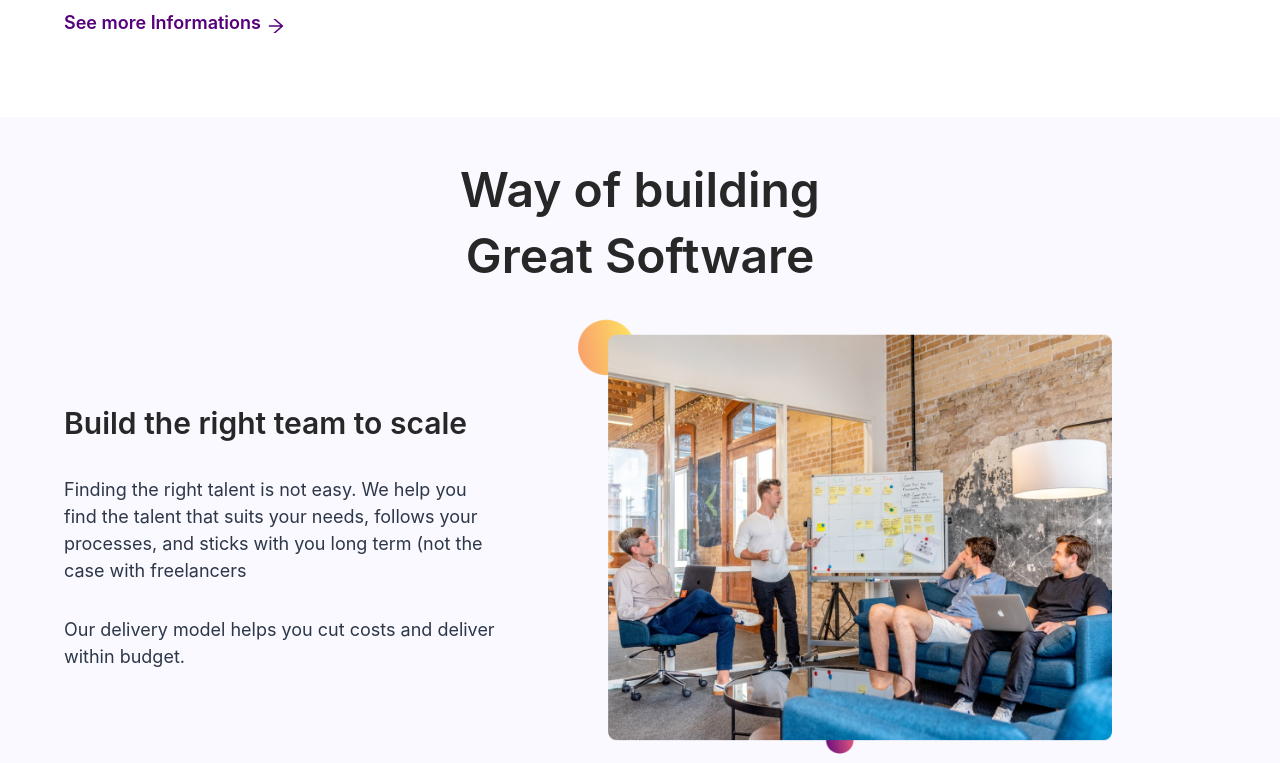
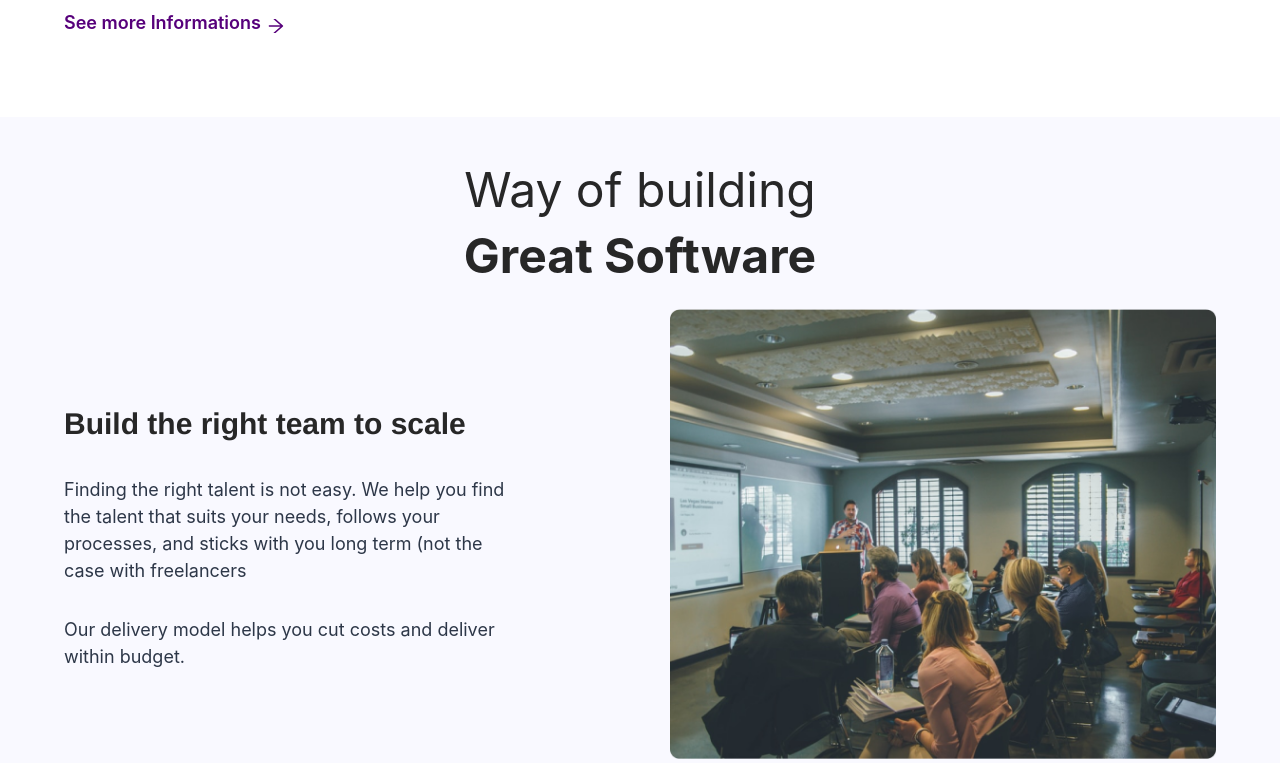
Before and after one commit to AbdulMoizKhan/Kickstart-Creations, a React (Vite) app in the folder vite-project/: page / in a window 1280 px wide. Shown: the part 1705-2468 px from the top of the page. Built offline with nearby package versions, Linux system fonts and the light colour scheme.

Commit message:
random fixes

```diff
--- a/vite-project/src/App.tsx
+++ b/vite-project/src/App.tsx
@@ -1,7 +1,7 @@
 import { createBrowserRouter } from 'react-router-dom';
 import { RouterProvider } from 'react-router';
 import { ThemeProvider } from '@mui/material';
-import { theme } from './theme.ts'; // Assuming you have a theme defined
+import { theme } from './theme.ts';
 
 import LandingPageLayout from './layout';
 import { Home } from './routes/home';
--- a/vite-project/src/components/image_text/content.tsx
+++ b/vite-project/src/components/image_text/content.tsx
@@ -1,4 +1,4 @@
-import imgtext1 from '../../assets/imgtext1.png';
+// import imgtext1 from '../../assets/imgtext1.png';
 import imgtext2 from '../../assets/imgtext2.png';
 import imgtext3 from '../../assets/imgtext3.png';
 
@@ -6,8 +6,8 @@ export const content = [
         {
             "headTitle": "Build the right team to scale",
             "description1": "Finding the right talent is not easy. We help you find the talent that suits your needs, follows your processes, and sticks with you long term (not the case with freelancers",
-            "subDescription1": "Our delivery model helps you cut costs and deliver within budget.",
-            "imageUrl": imgtext1
+            "subDescription1": `Our <span className="imagetext_desc">delivery model</span> helps you cut costs and deliver within budget.`,
+            "imageUrl": imgtext3
         },
         {
             "headTitle": "Crafting Exceptional Solutions",
--- a/vite-project/src/components/image_text/index.tsx
+++ b/vite-project/src/components/image_text/index.tsx
@@ -14,7 +14,7 @@ const boxWrapper1 : SxProps ={
   width : {sm : '100%'  , md : '40%'}
 }
 const boxWrapper2 : SxProps ={
-  width : {sm : '100%'  , md : '60%'}
+  width : {sm : '100%'  , md : 'auto'}
 }
 const ImageText = ({ headTitle, description1, subDescription1, imageUrl, direction }: ImagetextProps) => {
   const matches = useMediaQuery('(max-width:768px)');
@@ -22,25 +22,24 @@ const ImageText = ({ headTitle, description1, subDescription1, imageUrl, directi
     direction = undefined
   }
   return (
-    <div>
+    <>
       <Container>
-        <Box >
-          <Stack direction={direction} sx={{ columnGap: '70px' }}>
+          <Stack direction={direction} justifyContent={"space-between"} sx={{ columnGap: '70px' }}>
             <Box sx={boxWrapper1}>
               <Stack direction={"column"} justifyContent={"center"} spacing={4} sx={{ height: '100%' }}>
-                <Typography variant="h4" sx={{ fontWeight: '600' }}>{headTitle}</Typography>
+                <Typography variant="h4" sx={{ fontWeight: '600', fontFamily: 'Helvetica' }}>{headTitle}</Typography>
                 {matches && imageUrl && <img src={imageUrl} alt="Image" className="image_responsive"/>}
                 <Typography variant="body1" sx={{ color: '#2D3748', fontSize: 18, fontFamily: 'Inter', fontWeight: '400' }}>{description1}</Typography>
-                <Typography variant="body1" sx={{ color: '#2D3748', fontSize: 18, fontFamily: 'Inter', fontWeight: '400' }}>{subDescription1}</Typography>
+                <Typography variant="body1" sx={{ color: '#2D3748', fontSize: 18, fontFamily: 'Inter', fontWeight: '400' }} dangerouslySetInnerHTML={{ __html: subDescription1 }}>
+                </Typography>
               </Stack>
             </Box>
             <Box sx={boxWrapper2}>
-              {!matches &&imageUrl && <img src={imageUrl} alt="Image" height={'450px'}/>}
+              {!matches &&imageUrl && <img src={imageUrl} alt="Image" height={'450px'} />}
             </Box>
           </Stack>
-        </Box>
       </Container>
-    </div>
+    </>
   );
 };
 
@@ -49,7 +48,7 @@ const ImageComponent = () => {
 
   return (
     <Box sx={{ background: "rgb(249, 249, 255)", paddingBottom: "40px" }}>
-      <Typography variant="h3" align="center" sx={{ padding: '40px 0px 20px 0px' }}>Way of building <br />Great Software</Typography>
+      <Typography variant="h3" align="center" sx={{ padding: '40px 0px 20px 0px',fontWeight:'400' }}>Way of building <br /> <span style={{fontWeight:'700'}}>Great Software</span></Typography>
       {content?.map((imageText, index) => {
         const direction = index % 2 === 0  ? "row" : "row-reverse";
         return (
--- a/vite-project/src/styles/global.css
+++ b/vite-project/src/styles/global.css
@@ -83,10 +83,18 @@
     height: 160px;
     position: relative;
 }
+.imagetext_desc{
+    color: #F76680 !important;
+}
 .css-78trlr-MuiButtonBase-root-MuiIconButton-root{
     color: black !important;
 }
-.css-78trlr-MuiButtonBase-root-MuiIconButton-root:hover{
+/* .css-78trlr-MuiButtonBase-root-MuiIconButton-root:hover{
+    background-color: black !important;
+    color: white !important;
+} */
+
+.footer-icons:hover{
     background-color: black !important;
     color: white !important;
 }
@@ -97,6 +105,7 @@
 .css-1cf2bii-MuiTypography-root-MuiLink-root{
     color:#57007b !important;
 }
+
 /* Extra small devices (phones, 600px and down) */
 @media only screen and (max-width: 600px) {
     .footor_logo{
```
Also changed, not shown: vite-project/src/assets/imgtext2.png, vite-project/src/assets/imgtext3.png.
